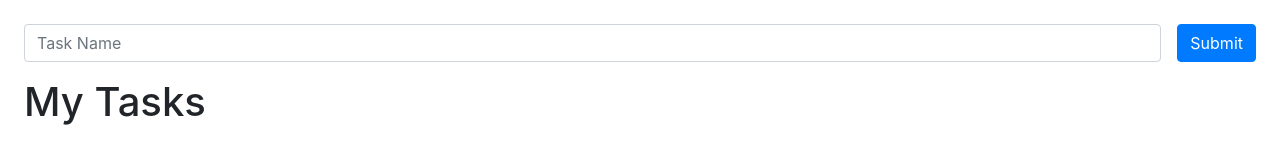
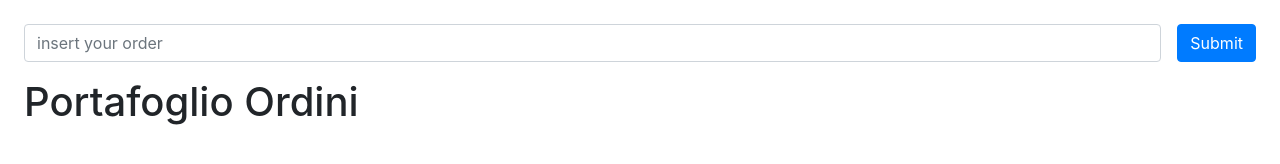
Before and after one commit to simonevetere/aoa, a plain HTML site: page public/index.html in a window 1280 px wide. Drawn offline with nearby package versions, Linux system fonts and the light colour scheme; no server answers.

Commit message:
Update index.html

```diff
--- a/public/index.html
+++ b/public/index.html
@@ -8,11 +8,11 @@
 </head>
 <body class="container-fluid p-3">
   <form onsubmit="return handleCreate(event)" class="d-flex align-items-center p-2">
-    <input class="form-control" id="taskTitle" aria-describedby="emailHelp" placeholder="Task Name">
+    <input class="form-control" id="taskTitle" aria-describedby="emailHelp" placeholder="insert your order">
     <button type="submit" class="ml-3 btn btn-primary">Submit</button>
   </form>
 
-  <h1 class="p-2">My Tasks</h1>
+  <h1 class="p-2">Portafoglio Ordini</h1>
   <div id="tasks" class="p-2 row m-0"></div>
 
   <script src="https://www.gstatic.com/firebasejs/7.22.0/firebase-app.js"></script>
@@ -81,7 +81,7 @@
     function createTask(task) {
       const elem = document.createElement('div');
       elem.setAttribute('id', task.id);
-      elem.setAttribute('class', 'card card-body p-2 col-4 row m-0 flex-row d-flex justify-content-between align-items-center');
+      elem.setAttribute('class', 'card card-body p-2 col-10 row m-0 flex-row d-flex justify-content-between align-items-center');
       let taskElem;
 
       if (task.status === 'incomplete') {
```
